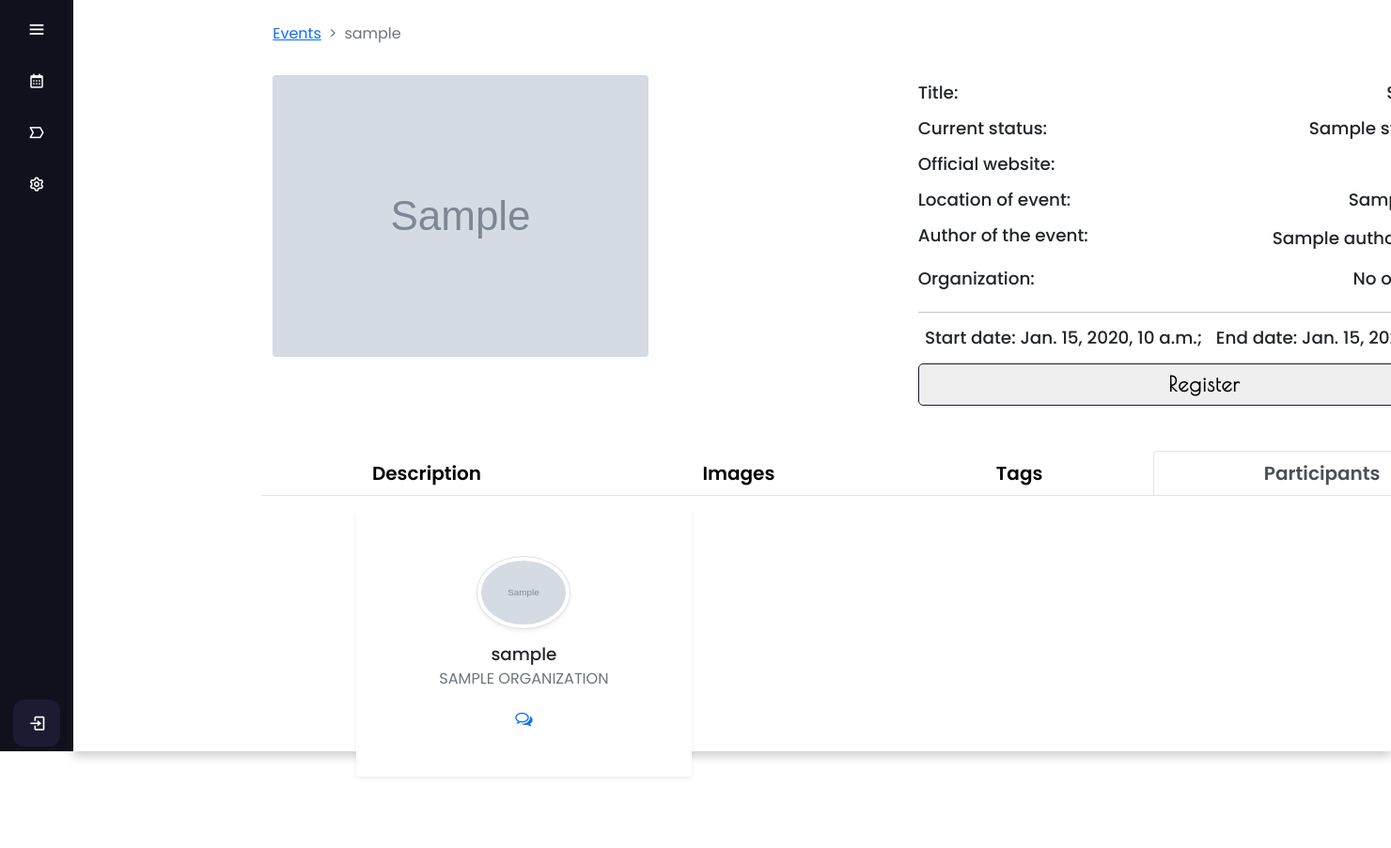
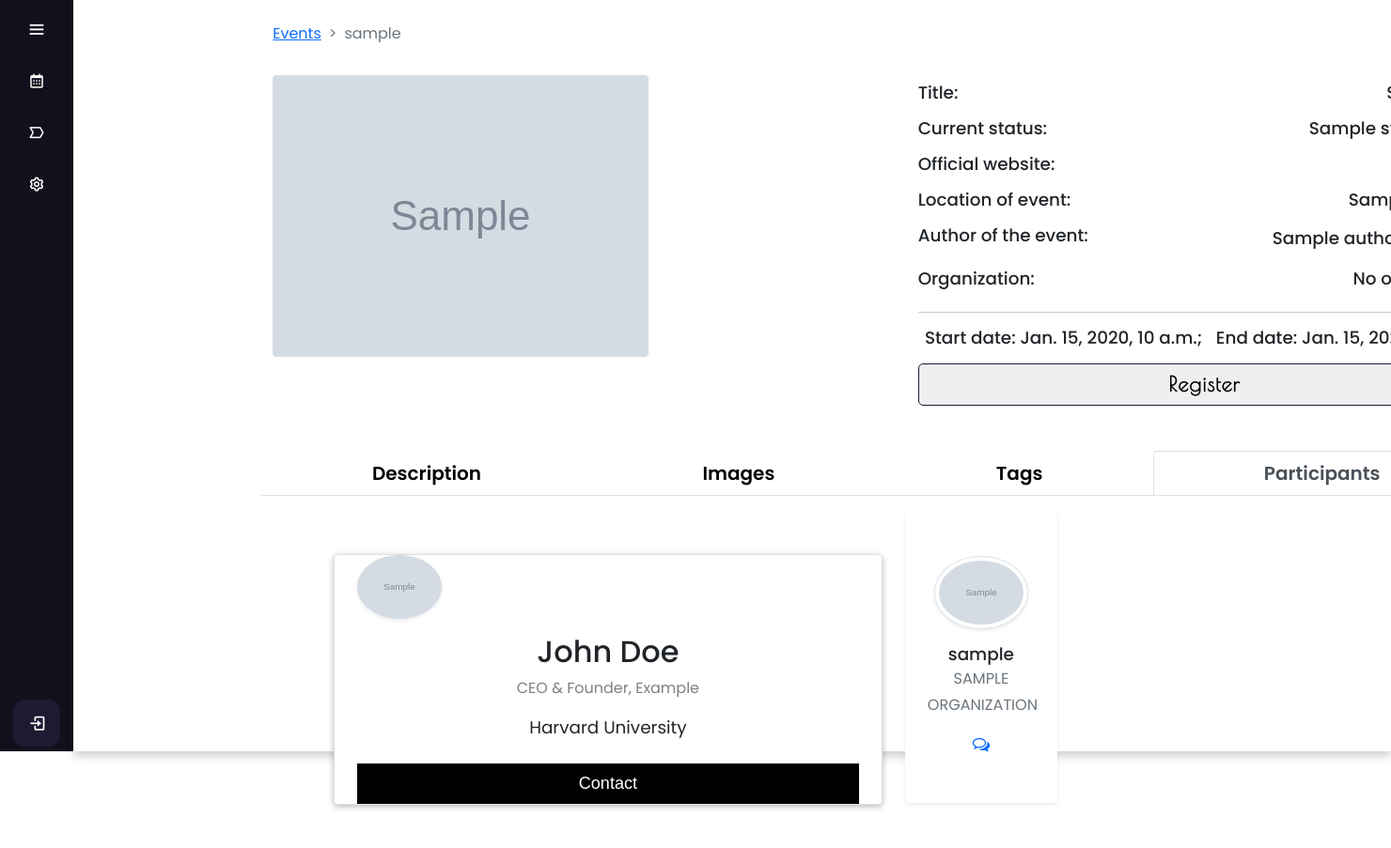
Before and after one commit to Mernus/volsu_app, a Django app: template main/templates/event/event_detail.html in a window 1480 px wide, after a click on "Participants"; the page is wider, and only the part inside the window is pictured. Shown: that part at 94% size. Before the commit the page ends 828 px from the top of that part, so only its background shows below. Run offline with Django 3.2, Linux system fonts and the light colour scheme; the template is opened without the code that fills it: most values are stand-ins (such as "Sample title", 1, 10 or a date in 2020); grey boxes marked "Sample" are stand-in pictures; some libraries are stand-ins or nearby versions.

Commit message:
Update participants

```diff
--- a/main/static/main/event/css/detail.css
+++ b/main/static/main/event/css/detail.css
@@ -82,3 +82,33 @@
 .h5, h5 {
     font-size: 1.15rem !important;
 }
+
+.card {
+  box-shadow: 0 4px 8px 0 rgba(0, 0, 0, 0.2);
+  max-width: 300px;
+  margin: auto;
+  text-align: center;
+  font-family: arial;
+}
+
+.title {
+  color: grey;
+  font-size: 1rem;
+}
+
+.contact {
+  border: none;
+  outline: 0;
+  display: inline-block;
+  padding: 8px;
+  color: white;
+  background-color: #000;
+  text-align: center;
+  cursor: pointer;
+  width: 100%;
+  font-size: 18px;
+}
+
+.contact:hover, a:hover {
+  opacity: 0.7;
+}
--- a/main/templates/event/event_detail.html
+++ b/main/templates/event/event_detail.html
@@ -65,10 +65,11 @@
                                 <h5>
                                     {{ author_name }}
                                     {% if author_image %}
-                                        <img class="rounded-circle ml-2" src="{{ author_image }}" width="30" height="30">
+                                        <img class="rounded-circle ml-2" src="{{ author_image }}" width="30"
+                                             height="30">
                                     {% else %}
                                         <img class="rounded-circle ml-2" src="{% static "main/anonymous_user.png" %}"
-                                             width="30"  height="30">
+                                             width="30" height="30">
                                     {% endif %}
                                 </h5>
                             </div>
@@ -84,7 +85,9 @@
                             {% if request.user not in participants %}
                                 <button type="submit" class="custombtn">Register</button>
                             {% else %}
-                                <button type="submit" class="custombtn" disabled style="color: #4abb48 !important;">Successfuly registred</button>
+                                <button type="submit" class="custombtn" disabled style="color: #4abb48 !important;">
+                                    Successfuly registred
+                                </button>
                             {% endif %}
                         </div>
                     </div>
@@ -174,6 +177,13 @@
                                  aria-labelledby="participants-tab">
                                 {% if participants %}
                                     {% for user in participants %}
+                                        <div class="container card">
+                                            <img src="{{ user.image }}" alt="" width="90" height="90" class="img-fluid rounded-circle mb-3 shadow-sm">
+                                            <h2>John Doe</h2>
+                                            <p class="title">CEO & Founder, Example</p>
+                                            <p class="mb-4">Harvard University</p>
+                                            <button class="contact">Contact</button>
+                                        </div>
                                         <div class="container">
                                             <div class="row flex-row flex-nowrap text-center">
                                                 <div class="scrollable col-sm-4 mb-5">
```
Also changed, not shown: main/models/user.py (+4 -4 lines).
